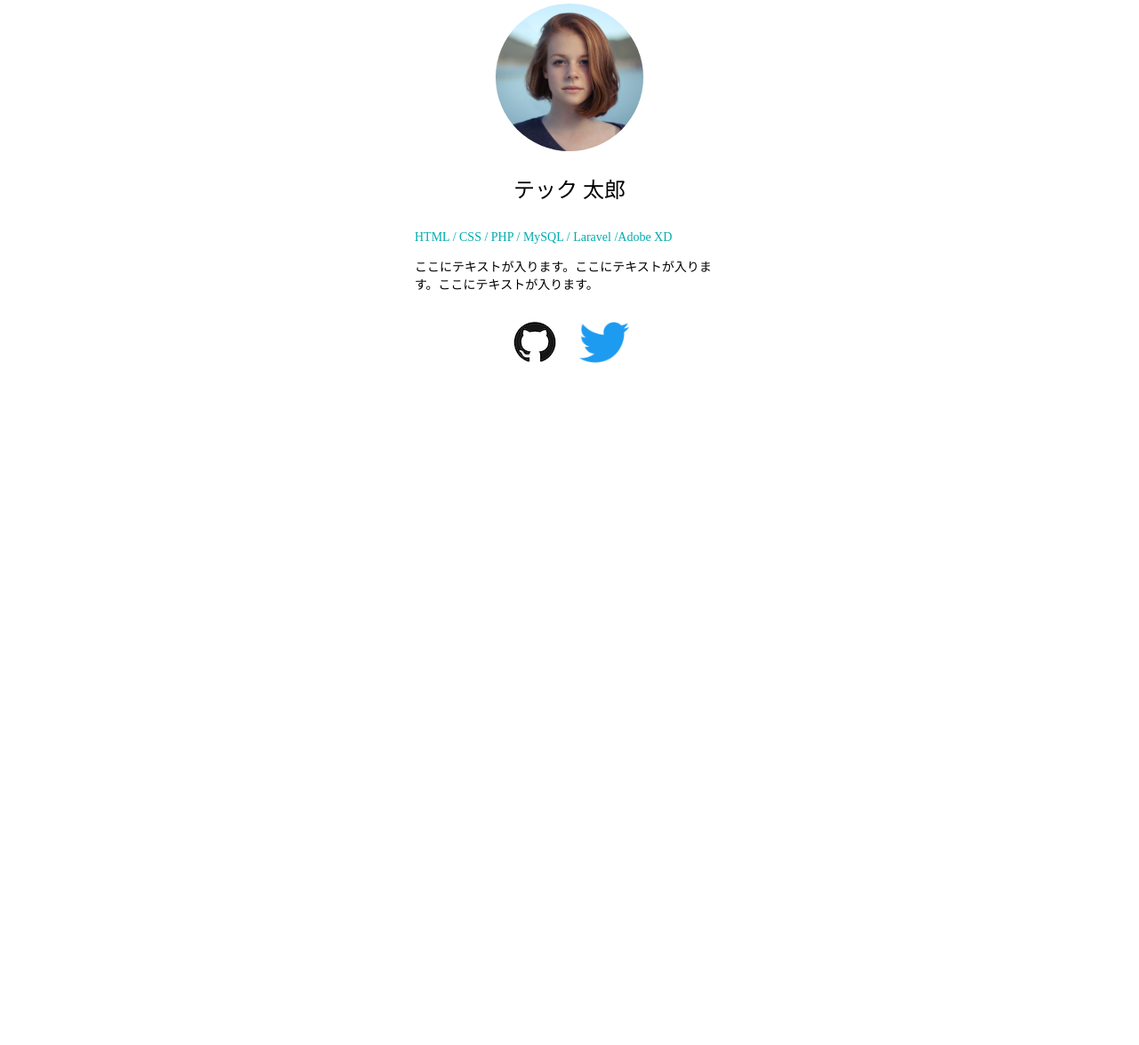
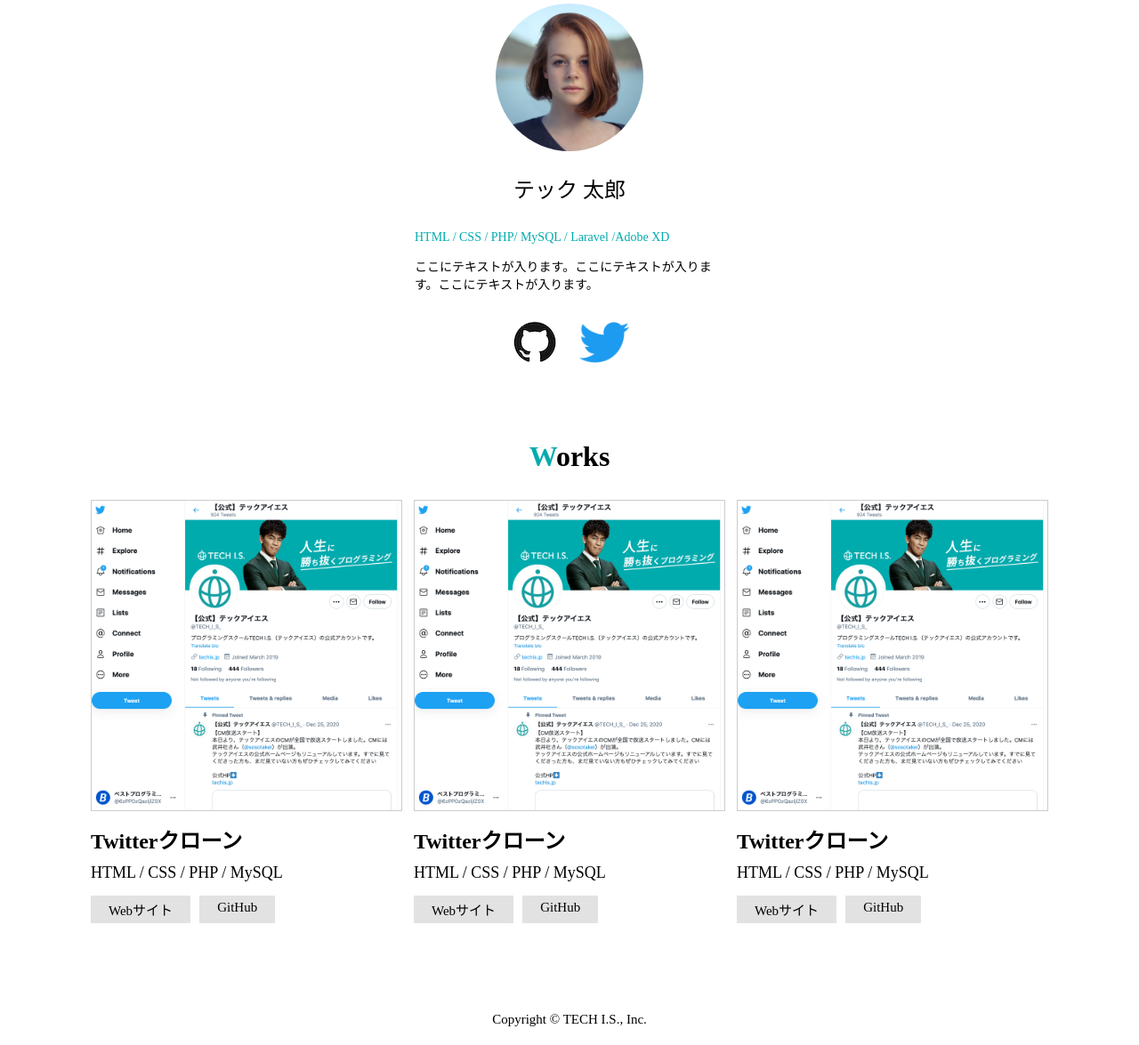
Before and after one commit to aladdin13/PortfolioSample, a PHP site: page / in a window 1280 px wide. Shown: the part 227-1402 px from the top of the page at 89% size. Before the commit the page ends 635 px from the top, so only its background shows below. Run offline with PHP 8.4, Linux system fonts and the light colour scheme.

Commit message:
index.html, style.css変更

```diff
--- a/index.html
+++ b/index.html
@@ -41,7 +41,7 @@
         <div class="item-list">
           <img src="img/profile.png" alt="プロフィール画像">
           <b>テック 太郎</b>
-          <p class="color-green">HTML / CSS / PHP / MySQL / Laravel /Adobe XD</p>
+          <p class="color-green">HTML / CSS / PHP/ MySQL / Laravel /Adobe XD</p>
           <p>ここにテキストが入ります。ここにテキストが入ります。ここにテキストが入ります。</p>
         </div>
         <ul class="icon-list">
@@ -61,9 +61,49 @@
       <!--
         worksの箱
        -->
-       <div>
+       <div class="box-works">
+        <h2 class="sub-title"><span class="color-green">W</span>orks</h2>
 
+        <ul class="works-list">
+          <li>
+            <img src="img/work_1.png" alt="Twitterクローンの画像">
+            <h3>Twitterクローン</h3>
+            <span>HTML / CSS / PHP / MySQL</span>
+            <div class="link">
+              <a href="">Webサイト</a>
+              <a href="">GitHub</a>
+            </div>
+          </li>
+
+          <li>
+            <img src="img/work_1.png" alt="Twitterクローンの画像">
+            <h3>Twitterクローン</h3>
+            <span>HTML / CSS / PHP / MySQL</span>
+            <div class="link">
+              <a href="">Webサイト</a>
+              <a href="">GitHub</a>
+          </li>
+
+          <li>
+            <img src="img/work_1.png" alt="Twitterクローンの画像">
+            <h3>Twitterクローン</h3>
+            <span>HTML / CSS / PHP / MySQL</span>
+            <div class="link">
+              <a href="">Webサイト</a>
+              <a href="">GitHub</a>
+          </li>
+        </ul>
        </div>
     </div>
+
+    <!--
+      footerタグの作成
+      ・copyrightの設定
+      →pタグを使います
+     -->
+
+     <footer class="block-footer">
+       <p>Copyright © TECH I.S., Inc.</p>
+     </footer>
 </body>
 </html>
--- a/style.css
+++ b/style.css
@@ -83,3 +83,74 @@ body{
 .icon-list li:last-child{
   margin-right: 0;
 }
+
+/*
+ *[works]のスタイルシート
+ */
+
+.box-works{
+   margin: 80px 0 0;
+ }
+
+.works-list{
+   list-style: none;
+   width: 100%;
+   max-width: 1076px;
+   margin: 30px auto;
+   padding: 0;
+   text-align: left;
+   overflow: hidden;
+ }
+
+.works-list li{
+   display: block;
+   width: 100%;
+   max-width: 348px;
+   float: left;
+   margin-right: 15px;
+ }
+
+.works-list li:last-child{
+  margin-right: 0;
+}
+
+.works-list li img{
+   width: 100%;
+   border: 1px solid #CCC;
+ }
+
+.works-list li h3{
+  font-size: 24px;
+  margin: 10px 0;
+}
+
+.works-list li span{
+  font-size: 18px;
+}
+
+.works-list li .link{
+  display: flex;
+  justify-content: left;
+  align-items: left;
+  margin-top: 15px;
+}
+
+.works-list li .link a{
+  background-color: rgb(226, 226, 226);
+  padding: 5px 20px;
+  margin-right: 10px;
+  font-size: 15px;
+  text-decoration: none;
+  color: #000;
+}
+
+/*
+ *[footer]のスタイルシート
+  */
+
+.block-footer{
+  clear: both;
+  text-align: center;
+  font-size: 15px;
+  margin: 50px 0 20px;
+}
```
